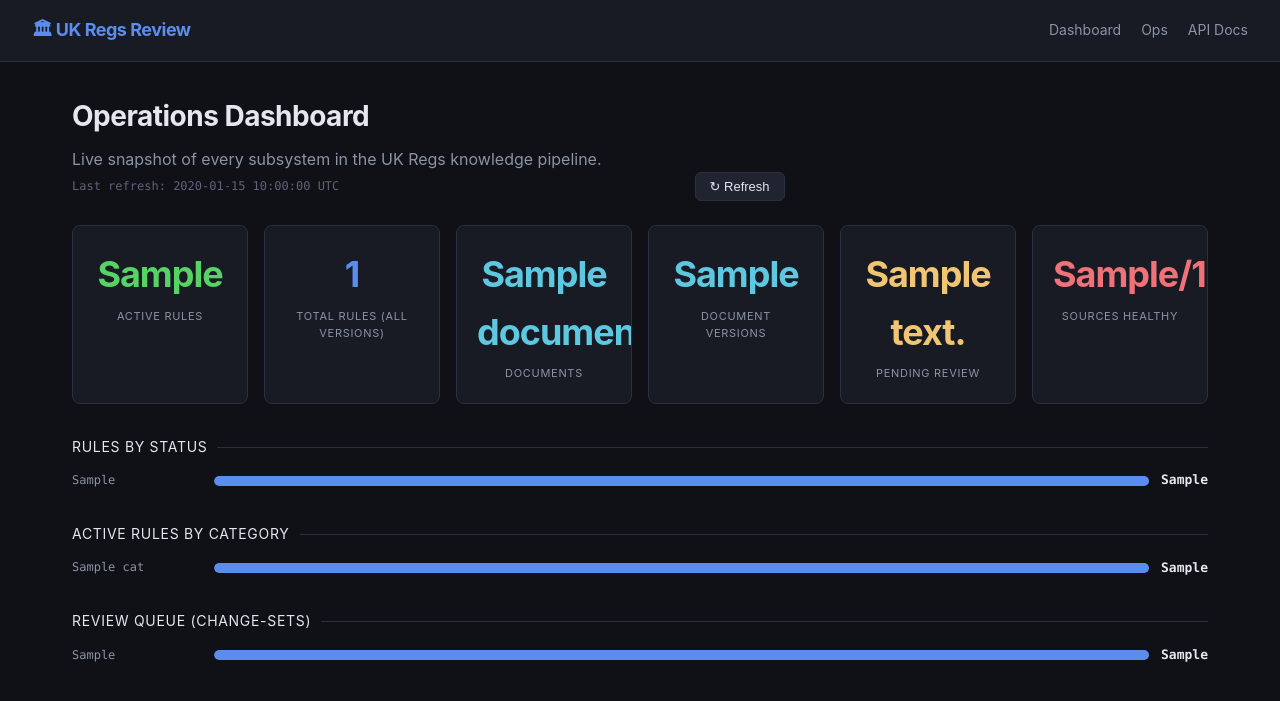
After one commit to OmarJebbari/Uk-regs-pipeline, a Python web app: template apps/api/src/uk_regs_api/templates/ops.html in a window 1280 px wide. The commit adds this page. Shown: the top 701 px of the page. Run offline with Jinja, Linux system fonts and the light colour scheme; the template is opened without the code that fills it: most values are stand-ins (such as "Sample title", 1, 10 or a date in 2020).

Commit message:
feat(api): Phase 5-3 ops dashboard (live stats + HTMX)

```diff
--- a/apps/api/src/uk_regs_api/templates/base.html
+++ b/apps/api/src/uk_regs_api/templates/base.html
@@ -56,6 +56,7 @@
             transition: color 0.15s;
         }
         .nav-links a:hover { color: var(--accent); }
+        .nav-links a.active { color: var(--accent); font-weight: 600; }
 
         .container {
             max-width: 1200px;
@@ -263,6 +264,150 @@
             padding: 64px;
             color: var(--text-dim);
         }
+
+        /* ---- Ops dashboard (Phase 5-3) ---- */
+        .ops-grid {
+            display: grid;
+            grid-template-columns: repeat(auto-fill, minmax(170px, 1fr));
+            gap: 16px;
+            margin: 24px 0;
+        }
+        .ops-tile {
+            background: var(--bg-card);
+            border: 1px solid var(--border);
+            border-radius: var(--radius);
+            padding: 20px;
+            text-align: center;
+            position: relative;
+            overflow: hidden;
+        }
+        .ops-tile .num {
+            font-size: 36px;
+            font-weight: 700;
+            letter-spacing: -1px;
+        }
+        .ops-tile .label {
+            font-size: 11px;
+            color: var(--text-muted);
+            text-transform: uppercase;
+            letter-spacing: 0.7px;
+            margin-top: 4px;
+        }
+        .ops-tile.accent .num { color: var(--accent); }
+        .ops-tile.success .num { color: var(--success); }
+        .ops-tile.warning .num { color: var(--warning); }
+        .ops-tile.info .num { color: var(--info); }
+        .ops-tile.danger .num { color: var(--danger); }
+
+        .ops-section-title {
+            display: flex;
+            align-items: center;
+            gap: 10px;
+            margin-top: 32px;
+            margin-bottom: 12px;
+            color: var(--text);
+            font-size: 14px;
+            text-transform: uppercase;
+            letter-spacing: 0.7px;
+        }
+        .ops-section-title::after {
+            content: '';
+            flex: 1;
+            height: 1px;
+            background: var(--border);
+        }
+
+        .breakdown {
+            display: flex;
+            flex-direction: column;
+            gap: 8px;
+        }
+        .breakdown-row {
+            display: flex;
+            align-items: center;
+            gap: 12px;
+            font-size: 13px;
+        }
+        .breakdown-row .name {
+            min-width: 130px;
+            color: var(--text-muted);
+            font-family: var(--mono);
+            font-size: 12px;
+        }
+        .breakdown-row .bar {
+            flex: 1;
+            height: 10px;
+            background: var(--bg-elev);
+            border-radius: 5px;
+            overflow: hidden;
+        }
+        .breakdown-row .bar-fill {
+            height: 100%;
+            background: var(--accent);
+            border-radius: 5px;
+            transition: width 0.3s;
+        }
+        .breakdown-row .count {
+            min-width: 40px;
+            text-align: right;
+            font-family: var(--mono);
+            color: var(--text);
+            font-weight: 600;
+        }
+
+        .ops-table {
+            width: 100%;
+            border-collapse: collapse;
+            font-size: 13px;
+        }
+        .ops-table th {
+            text-align: left;
+            padding: 10px 12px;
+            color: var(--text-muted);
+            font-size: 11px;
+            text-transform: uppercase;
+            letter-spacing: 0.5px;
+            border-bottom: 1px solid var(--border);
+        }
+        .ops-table td {
+            padding: 10px 12px;
+            border-bottom: 1px solid var(--border);
+        }
+        .ops-table tr:last-child td { border-bottom: none; }
+        .dot {
+            display: inline-block;
+            width: 8px;
+            height: 8px;
+            border-radius: 50%;
+            margin-right: 8px;
+            vertical-align: middle;
+        }
+        .dot-ok { background: var(--success); }
+        .dot-warn { background: var(--warning); }
+        .dot-fail { background: var(--danger); }
+
+        .refresh-bar {
+            display: flex;
+            align-items: center;
+            justify-content: space-between;
+            margin-bottom: 4px;
+        }
+        .refresh-bar .ts {
+            font-size: 12px;
+            color: var(--text-dim);
+            font-family: var(--mono);
+        }
+        .btn-sm {
+            padding: 6px 14px;
+            font-size: 13px;
+            border: 1px solid var(--border);
+            background: var(--bg-elev);
+            color: var(--text);
+            border-radius: 6px;
+            cursor: pointer;
+            transition: border-color 0.15s;
+        }
+        .btn-sm:hover { border-color: var(--accent); color: var(--accent); }
     </style>
 </head>
 <body>
@@ -270,6 +415,7 @@
         <div class="nav-brand">🏛 UK Regs Review</div>
         <div class="nav-links">
             <a href="/ui/">Dashboard</a>
+            <a href="/ops">Ops</a>
             <a href="/docs">API Docs</a>
         </div>
     </nav>
--- /dev/null
+++ b/apps/api/src/uk_regs_api/templates/ops.html
@@ -0,0 +1,23 @@
+{% extends "base.html" %}
+{% block title %}Ops · UK Regs Pipeline{% endblock %}
+
+{% block content %}
+<h1>Operations Dashboard</h1>
+<p>Live snapshot of every subsystem in the UK Regs knowledge pipeline.</p>
+
+<div class="refresh-bar">
+    <span class="ts" id="ts">Last refresh: {{ stats.generated_at[:19] | replace('T', ' ') }} UTC</span>
+    <button class="btn-sm"
+            hx-get="/ops/stats?partial=1"
+            hx-target="#ops-body"
+            hx-swap="innerHTML"
+            hx-indicator="#spin">
+        ↻ Refresh
+    </button>
+    <span id="spin" class="htmx-indicator" style="font-size:12px;color:var(--text-dim)">refreshing…</span>
+</div>
+
+<div id="ops-body">
+    {% include "ops_partial.html" %}
+</div>
+{% endblock %}
--- /dev/null
+++ b/apps/api/src/uk_regs_api/templates/ops_partial.html
@@ -0,0 +1,83 @@
+{# Reusable dashboard body — included by ops.html and returned by /ops/stats?partial=1 #}
+<input type="hidden" id="ts" value="{{ stats.generated_at }}">
+
+<div class="ops-grid">
+    <div class="ops-tile success">
+        <div class="num">{{ stats.active_rules }}</div>
+        <div class="label">Active Rules</div>
+    </div>
+    <div class="ops-tile accent">
+        <div class="num">{{ stats.total_rules }}</div>
+        <div class="label">Total Rules (all versions)</div>
+    </div>
+    <div class="ops-tile info">
+        <div class="num">{{ stats.documents }}</div>
+        <div class="label">Documents</div>
+    </div>
+    <div class="ops-tile info">
+        <div class="num">{{ stats.document_versions }}</div>
+        <div class="label">Document Versions</div>
+    </div>
+    <div class="ops-tile warning">
+        <div class="num">{{ stats.pending_review }}</div>
+        <div class="label">Pending Review</div>
+    </div>
+    <div class="ops-tile {% if stats.sources_enabled == stats.sources_count and stats.sources_count > 0 %}success{% else %}danger{% endif %}">
+        <div class="num">{{ stats.sources_enabled }}/{{ stats.sources_count }}</div>
+        <div class="label">Sources Healthy</div>
+    </div>
+</div>
+
+{# ── Rules by Status ── #}
+<div class="ops-section-title">Rules by Status</div>
+<div class="breakdown">
+    {% set ns = namespace(max=1) %}
+    {% for s, c in stats.rules_by_status.items() %}
+        {% if c > ns.max %}{% set ns.max = c %}{% endif %}
+    {% endfor %}
+    {% for status, count in stats.rules_by_status.items() %}
+    <div class="breakdown-row">
+        <span class="name">{{ status }}</span>
+        <div class="bar"><div class="bar-fill" style="width: {{ (count / ns.max * 100) | round }}%"></div></div>
+        <span class="count">{{ count }}</span>
+    </div>
+    {% else %}
+    <div style="color:var(--text-dim);font-size:13px">No rules recorded yet.</div>
+    {% endfor %}
+</div>
+
+{# ── Active Rules by Category ── #}
+<div class="ops-section-title">Active Rules by Category</div>
+<div class="breakdown">
+    {% set ns2 = namespace(max=1) %}
+    {% for cat, c in stats.rules_by_category.items() %}
+        {% if c > ns2.max %}{% set ns2.max = c %}{% endif %}
+    {% endfor %}
+    {% for cat, count in stats.rules_by_category.items() %}
+    <div class="breakdown-row">
+        <span class="name">{{ cat }}</span>
+        <div class="bar"><div class="bar-fill" style="width: {{ (count / ns2.max * 100) | round }}%"></div></div>
+        <span class="count">{{ count }}</span>
+    </div>
+    {% else %}
+    <div style="color:var(--text-dim);font-size:13px">No active rules yet.</div>
+    {% endfor %}
+</div>
+
+{# ── Review Queue ── #}
+<div class="ops-section-title">Review Queue (Change-Sets)</div>
+<div class="breakdown">
+    {% set ns3 = namespace(max=1) %}
+    {% for s, c in stats.change_sets_by_status.items() %}
+        {% if c > ns3.max %}{% set ns3.max = c %}{% endif %}
+    {% endfor %}
+    {% for status, count in stats.change_sets_by_status.items() %}
+    <div class="breakdown-row">
+        <span class="name">{{ status }}</span>
+        <div class="bar"><div class="bar-fill" style="width: {{ (count / ns3.max * 100) | round }}%"></div></div>
+        <span class="count">{{ count }}</span>
+    </div>
+    {% else %}
+    <div style="color:var(--text-dim);font-size:13px">No change-sets yet. Run an ingest to populate.</div>
+    {% endfor %}
+</div>
```
Also changed, not shown: apps/api/src/uk_regs_api/app.py (+49 -0 lines), apps/api/src/uk_regs_api/service.py (+61 -13 lines), apps/api/src/uk_regs_api/stats.py (added, +43 -0 lines), packages/knowledge/src/uk_regs_knowledge/repositories/relational_repo.py (+42 -0 lines), tests/test_hybrid_search.py (+15 -9 lines), tests/test_ops_dashboard.py (added, +114 -0 lines), README.md, 1 other file.
